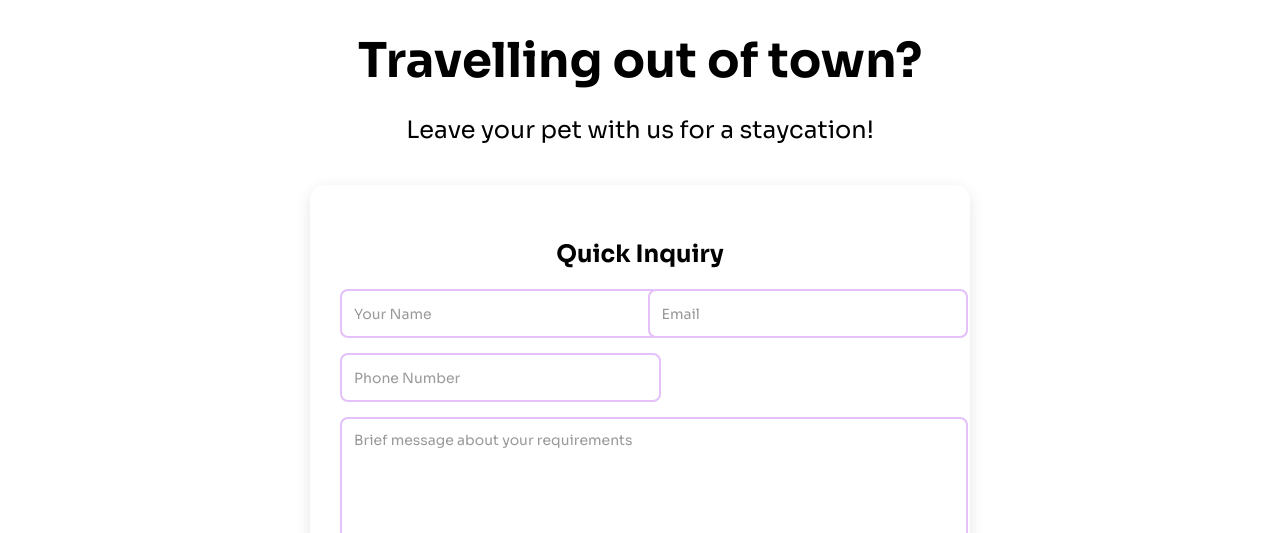
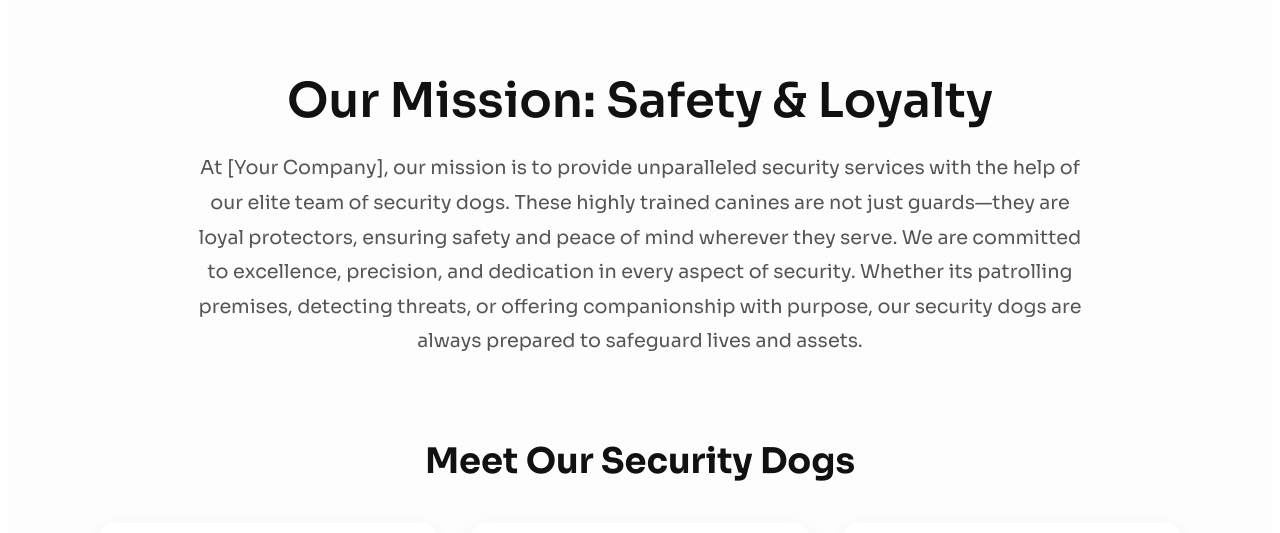
Before and after one commit to DRAKEN-1974/dogs, a Next.js app: page / in a window 1280 px wide. Shown: the part 2715-3248 px from the top of the page. Built offline with nearby package versions, Linux system fonts and the light colour scheme.

Commit message:
Update page.tsx

```diff
--- a/src/app/page.tsx
+++ b/src/app/page.tsx
@@ -6,7 +6,8 @@ import Last from './components/last';
 import Footer from './components/footer';
 import Values from './components/Values';
 import YouTube from './components/youtube';
-import ChatBox from './components/chatbox'
+import ChatBox from './components/chatbox';
+import Security from './components/Security';
 
 const Page = () => {
   return (
@@ -14,7 +15,8 @@ const Page = () => {
       <Top />
       <Middle />
       <Third />
-      <Last />
+      <Security />
+       <Last />
       <Values />
       <YouTube />
       <Footer />
```
